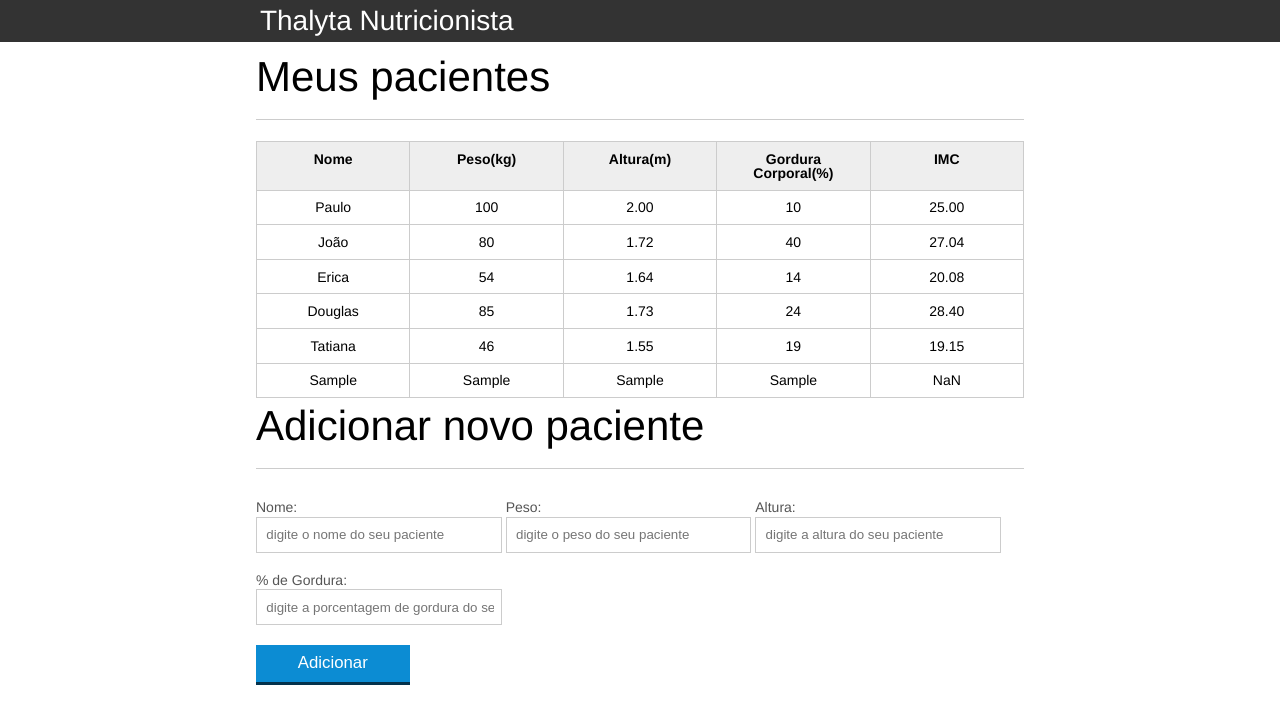
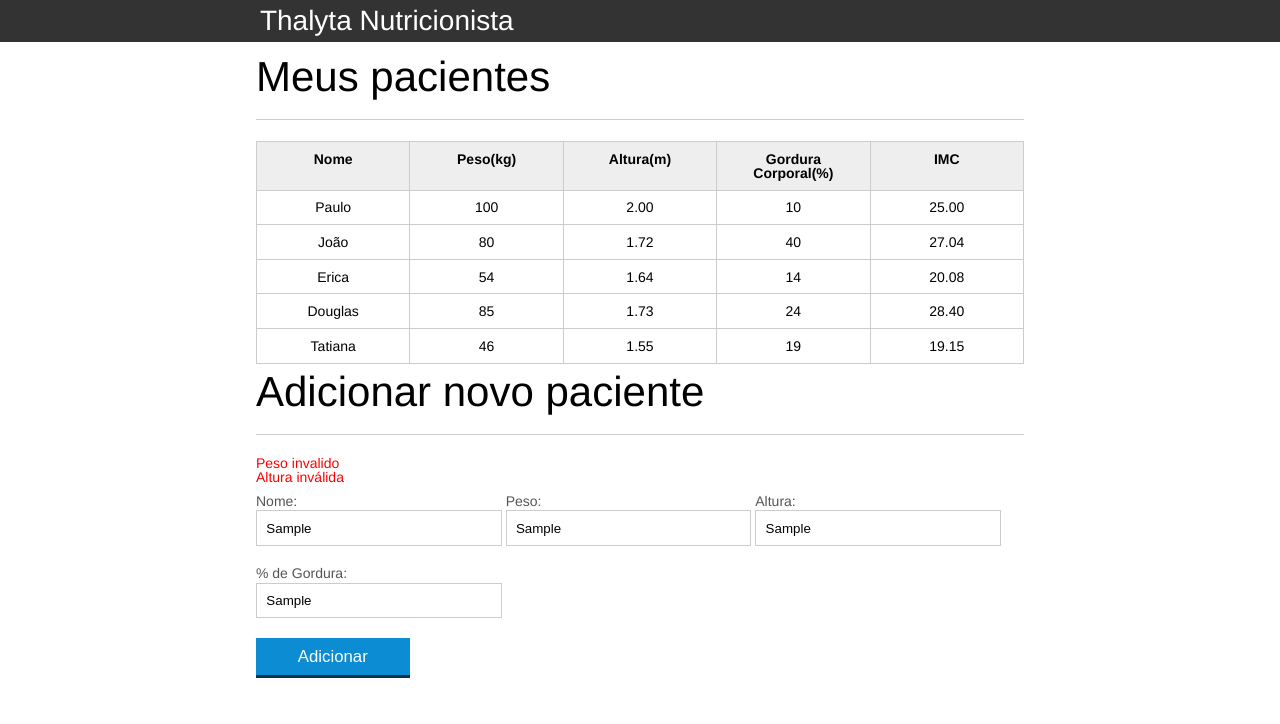
Before and after one commit to gabrieldarlan/introducao-javascript, a plain HTML site: page index.html in a window 1280 px wide. Both pictures are taken after typing "Sample", "Sample", "Sample", "Sample" into the empty fields and a click on the button "Adicionar". Drawn offline with Linux system fonts and the light colour scheme.

Commit message:
aula 06 - 03 validando o restante dos campos

```diff
--- a/css/index.css
+++ b/css/index.css
@@ -135,3 +135,7 @@ button[disabled=disabled], button:disabled {
 .paciente-invalido{
 	background-color: lightcoral;
 }
+
+#mensagens-erro{
+	color: red;
+}
--- a/index.html
+++ b/index.html
@@ -76,6 +76,8 @@
 	</main>
 	<section class="container">
 		<h2 id="titulo-form">Adicionar novo paciente</h2>
+		<ul id="mensagens-erro">
+		</ul>
 		<form id="form-adiciona">
 			<div class="grupo">
 				<label for="nome">Nome:</label>
--- a/js/calcula-imc.js
+++ b/js/calcula-imc.js
@@ -15,17 +15,17 @@ for (let i = 0; i < pacientes.length; i++) {
 
     const tdImc = paciente.querySelector(".info-imc");
 
-    var pesoEhValido = true;
-    var alturaEhvalida = true;
+    var pesoEhValido = validaPeso(peso);
+    var alturaEhvalida = validaAltura(altura);
 
-    if (peso <= 0 || peso >= 1000) {
+    if (!pesoEhValido) {
         console.log("peso inválido");
         pesoEhValido = false;
         tdImc.textContent = "Peso inválido!";
         paciente.classList.add("paciente-invalido");
     }
 
-    if (altura <= 0 || altura >= 3.00) {
+    if (!alturaEhvalida) {
         console.log("altura inválida");
         alturaEhvalida = false;
         tdImc.textContent = "Altura inválida!";
@@ -38,6 +38,20 @@ for (let i = 0; i < pacientes.length; i++) {
     }
 }
 
+function validaPeso(peso) {
+    if (peso >= 0 && peso <= 1000) {
+        return true;
+    } else {
+        return false;
+    }
+}
+function validaAltura(altura) {
+    if (altura >= 0 && altura <= 3.0) {
+        return true;
+    } else {
+        return false;
+    }
+}
 function calculaImc(peso, altura) {
     var imc = 0;
     imc = peso / (altura * altura);
--- a/js/form.js
+++ b/js/form.js
@@ -7,11 +7,20 @@ botaoAdicionar.addEventListener("click", (event) => {
     var paciente = obtemPacienteDoFormulario(form);
     //cria tr e td
     var pacienteTr = montaTr(paciente);
+    var erros = validaPaciente(paciente);
+    console.log(erros);
+
+    if (erros.length > 0) {
+        exibeMensagensDeErro(erros);
+        return;
+    }
+
     //adicionando paciente na tabela
     var tabela = document.querySelector("#tabela-pacientes");
     tabela.appendChild(pacienteTr);
-
     form.reset();
+    var mensagemErro =document.querySelector("#mensagens-erro");
+    mensagemErro.innerHTML="";
 });
 
 function obtemPacienteDoFormulario(form) {
@@ -46,3 +55,38 @@ function montaTd(dado, classe) {
     return td;
 
 }
+
+function validaPaciente(paciente) {
+    var erros = [];
+
+    if (paciente.nome.length == 0) {
+        erros.push("O nome não pode ser em branco");
+    }
+
+    if (!validaPeso(paciente.peso)) erros.push("Peso invalido");
+    if (!validaAltura(paciente.altura)) erros.push("Altura inválida");
+
+    if (paciente.gordura.length == 0) {
+        erros.push("A gordura não poder ser em branco");
+    }
+
+    if (paciente.peso.length == 0) {
+        erros.push("Peso é obrigatório");
+    }
+
+    if (paciente.altura.length == 0) {
+        erros.push("Altura é obrigatória");
+    }
+
+    return erros;
+}
+
+function exibeMensagensDeErro(erros) {
+    var ul = document.querySelector("#mensagens-erro");
+    ul.innerHTML=" ";
+    erros.forEach((erro) => {
+        var li = document.createElement("li");
+        li.textContent = erro;
+        ul.appendChild(li);
+    });
+}
```
